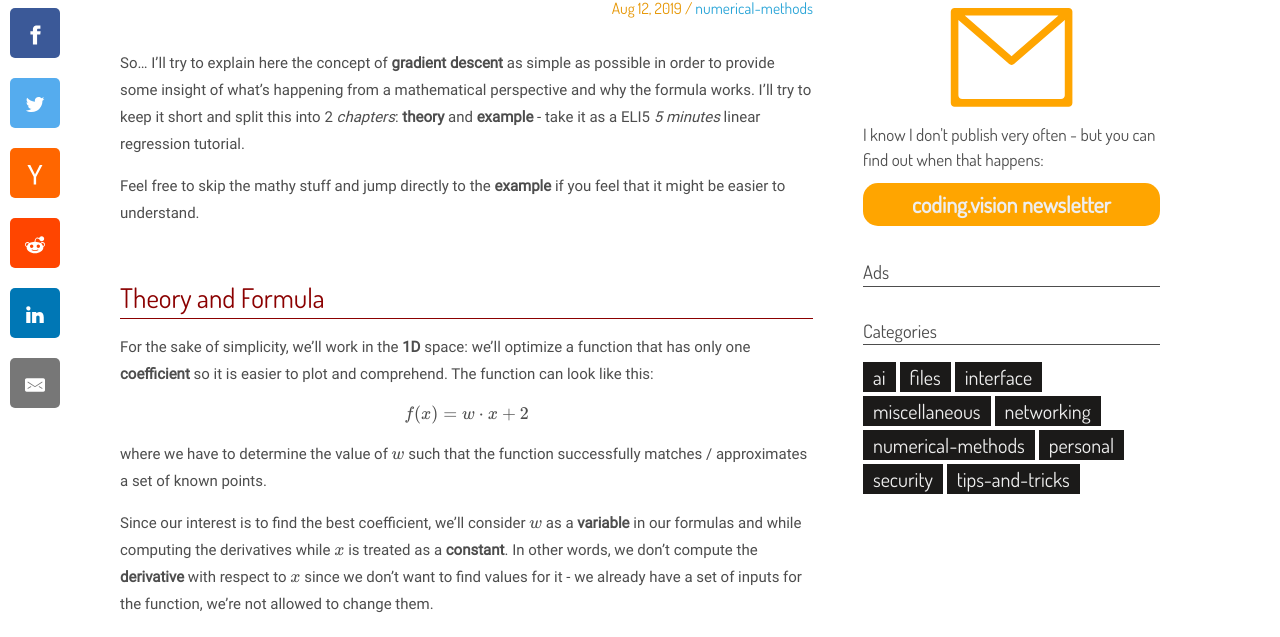
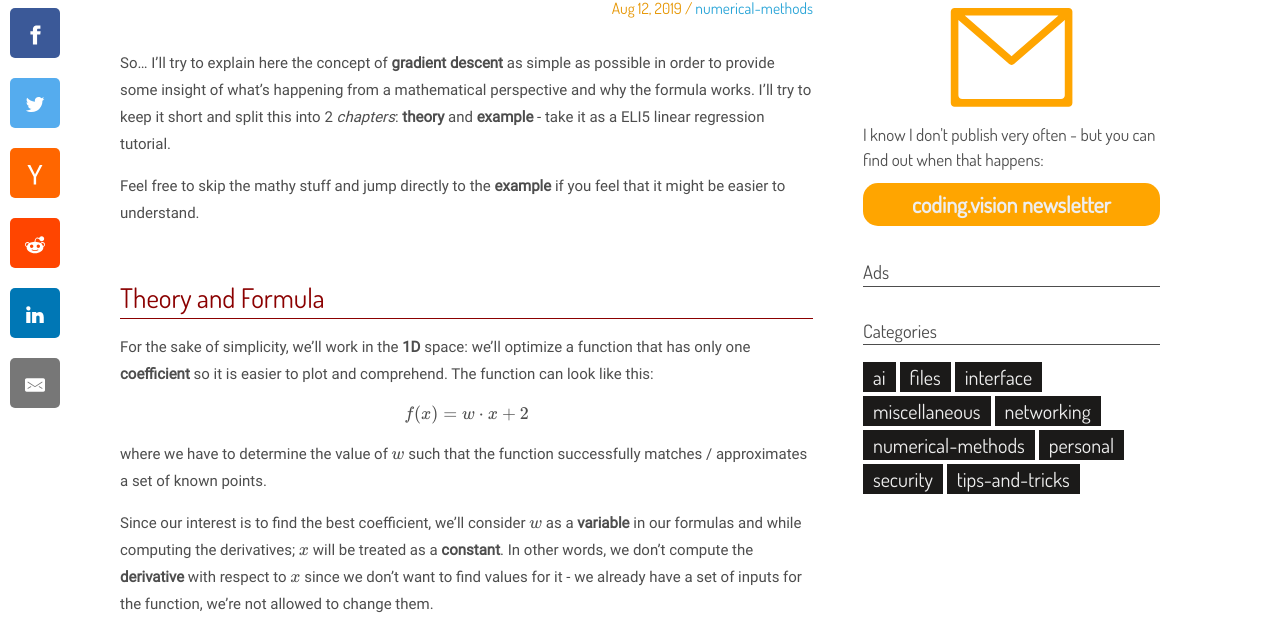
Before and after one commit to Apex95/apex95.github.io, a Jekyll site: the page built from _posts/2019-08-13-gradient-descent-simply-explained-with-example.markdown, in a window 1280 px wide and 900 px high. Shown: the part 182-819 px from the top of the window. Built offline with Jekyll 4.4.1, drawn with Linux system fonts in a browser that asks for light colours; some web fonts are replaced; formulas are drawn with MathJax 3; comment, search, counter and statistics services are not loaded.

Commit message:
Changed: wording

```diff
--- a/_posts/2019-08-13-gradient-descent-simply-explained-with-example.markdown
+++ b/_posts/2019-08-13-gradient-descent-simply-explained-with-example.markdown
@@ -6,7 +6,7 @@ categories: numerical-methods
 image: /imgs/thumbnails/mse-slope-plot.webp
 ---
 
-So... I'll try to explain here the concept of **gradient descent** as simple as possible in order to provide some insight of what's happening from a mathematical perspective and why the formula works. I'll try to keep it short and split this into 2 _chapters_: **theory** and **example** - take it as a ELI5 *5 minutes* linear regression tutorial.
+So... I'll try to explain here the concept of **gradient descent** as simple as possible in order to provide some insight of what's happening from a mathematical perspective and why the formula works. I'll try to keep it short and split this into 2 _chapters_: **theory** and **example** - take it as a ELI5 linear regression tutorial.
 
 Feel free to skip the mathy stuff and jump directly to the **example** if you feel that it might be easier to understand.
 
@@ -20,7 +20,7 @@ $$ f(x) = w \cdot x + 2$$
 
 where we have to determine the value of $$ w $$ such that the function successfully matches / approximates a set of known points.
 
-Since our interest is to find the best coefficient, we'll consider $$ w $$ as a **variable** in our formulas and while computing the derivatives while $$ x $$ is treated as a **constant**. In other words, we don't compute the **derivative** with respect to $$ x $$ since we don't want to find values for it - we already have a set of inputs for the function, we're not allowed to change them.
+Since our interest is to find the best coefficient, we'll consider $$ w $$ as a **variable** in our formulas and while computing the derivatives; $$ x $$ will be treated as a **constant**. In other words, we don't compute the **derivative** with respect to $$ x $$ since we don't want to find values for it - we already have a set of inputs for the function, we're not allowed to change them.
 
 To properly grasp the gradient descent, as an optimization method, you need to know the following mathematical fact:
 
```
